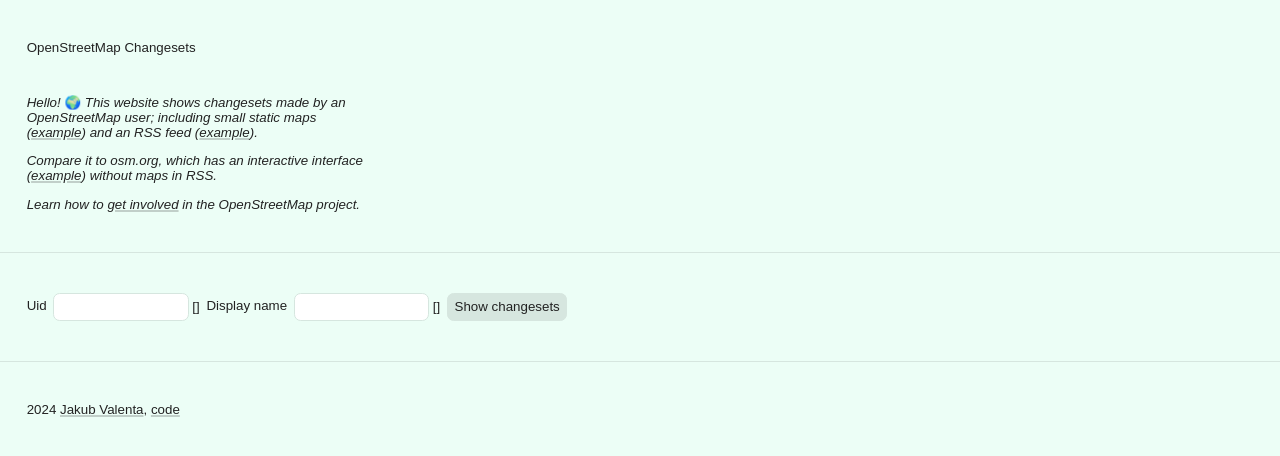
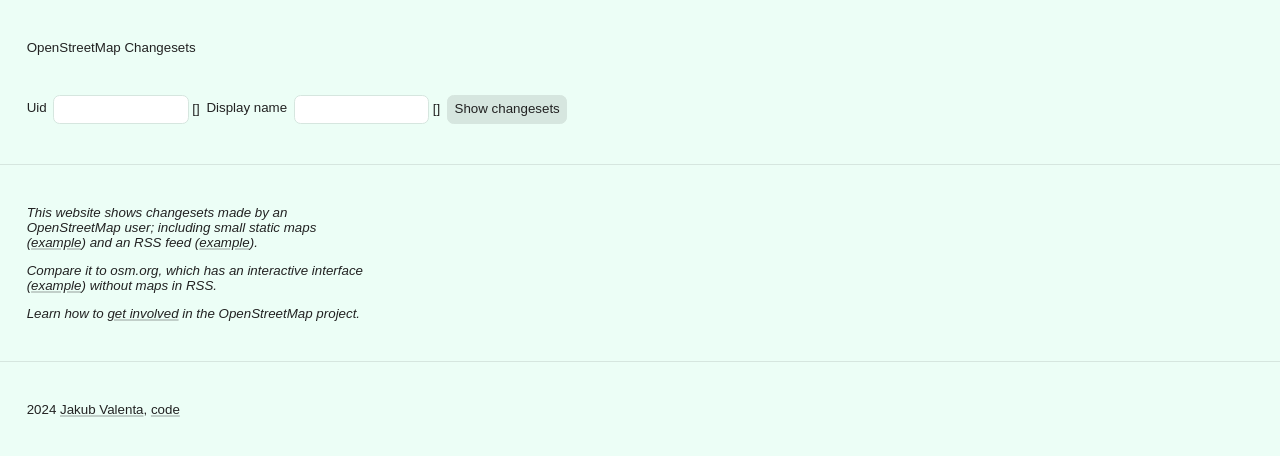
Before and after one commit to jakubvalenta/osm-changesets, a Django app: template osm_changesets/templates/index.html in a window 1280 px wide. Shown: the top 456 px of the page. Run offline with Django 5.2, Linux system fonts and the light colour scheme; the template is opened without the code that fills it, so the values that code supplies are empty, except form fields; tables that the repository leaves empty hold one stand-in row (values such as "Sample post"); form fields are guessed from the names that the template uses.

Commit message:
index: improve text

```diff
--- a/osm_changesets/templates/index.html
+++ b/osm_changesets/templates/index.html
@@ -18,33 +18,8 @@
   </head>
   <body>
     <div class="border-bottom">
-      <div class="mx-2 my-3 max-width-s">
+      <div class="mx-2">
         <h1 class="my-3">OpenStreetMap Changesets</h1>
-        <p class="my-1 italics">
-          Hello! <span style="font-style: normal">🌍</span> This website shows
-          changesets made by an OpenStreetMap user; including small static maps
-          (<a href="{% url 'changeset-list-by-uid' 4151758 %}">example</a>) and
-          an RSS feed (<a href="{% url 'changeset-list-by-uid-rss' 4151758 %}"
-            >example</a
-          >).
-        </p>
-        <p class="my-1 italics">
-          Compare it to osm.org, which has an interactive interface (<a
-            href="https://www.openstreetmap.org/user/Jakub%20Valenta/history"
-            >example</a
-          >) without maps in RSS.
-        </p>
-        <p class="my-1 italics">
-          Learn how to
-          <a href="https://wiki.openstreetmap.org/wiki/Getting_Involved"
-            >get involved</a
-          >
-          in the OpenStreetMap project.
-        </p>
-      </div>
-    </div>
-    <div class="border-bottom">
-      <div class="mx-2">
         <form method="post" class="my-3">
           {% csrf_token %}
           <div class="flex flex-desktop">
@@ -75,6 +50,32 @@
         </form>
       </div>
     </div>
+    <div class="border-bottom">
+      <div class="mx-2 my-3 max-width-s">
+        <p class="my-1 italics">
+          This website shows changesets made by an OpenStreetMap user; including
+          small static maps (<a href="{% url 'changeset-list-by-uid' 4151758 %}"
+            >example</a
+          >) and an RSS feed (<a
+            href="{% url 'changeset-list-by-uid-rss' 4151758 %}"
+            >example</a
+          >).
+        </p>
+        <p class="my-1 italics">
+          Compare it to osm.org, which has an interactive interface (<a
+            href="https://www.openstreetmap.org/user/Jakub%20Valenta/history"
+            >example</a
+          >) without maps in RSS.
+        </p>
+        <p class="my-1 italics">
+          Learn how to
+          <a href="https://wiki.openstreetmap.org/wiki/Getting_Involved"
+            >get involved</a
+          >
+          in the OpenStreetMap project.
+        </p>
+      </div>
+    </div>
     <div class="mx-2 my-3">
       2024
       <a href="https://www.jakubvalenta.cz/" target="blank">Jakub Valenta</a>,
```
